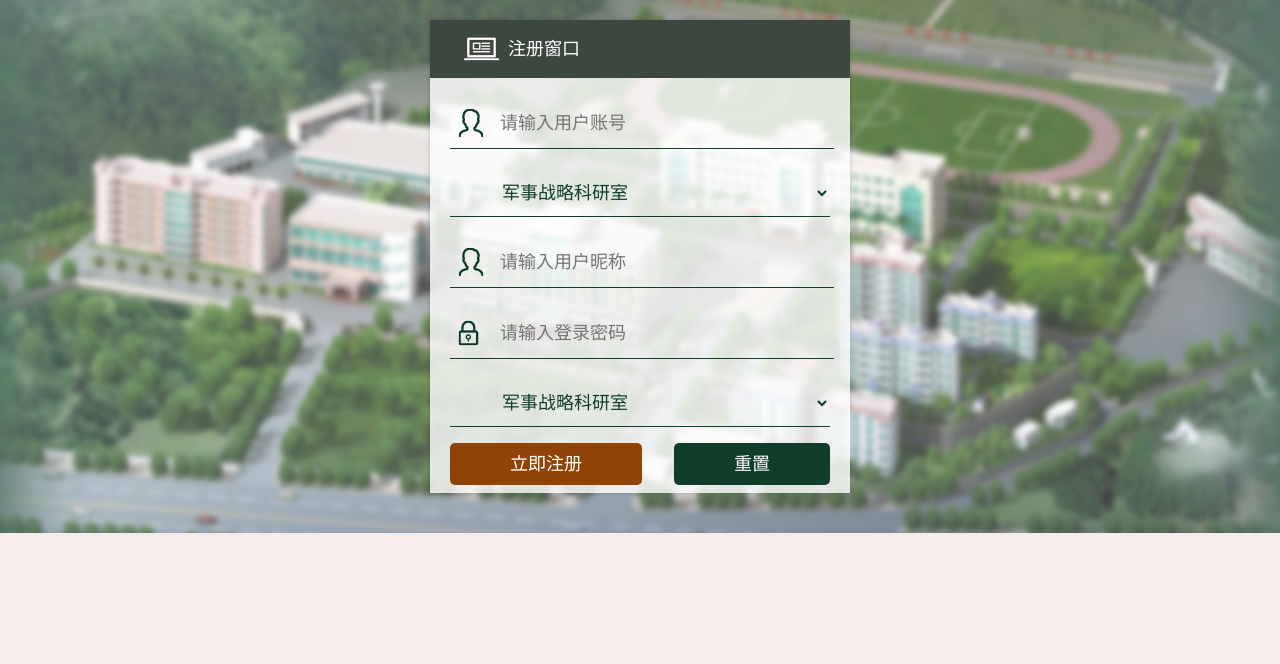
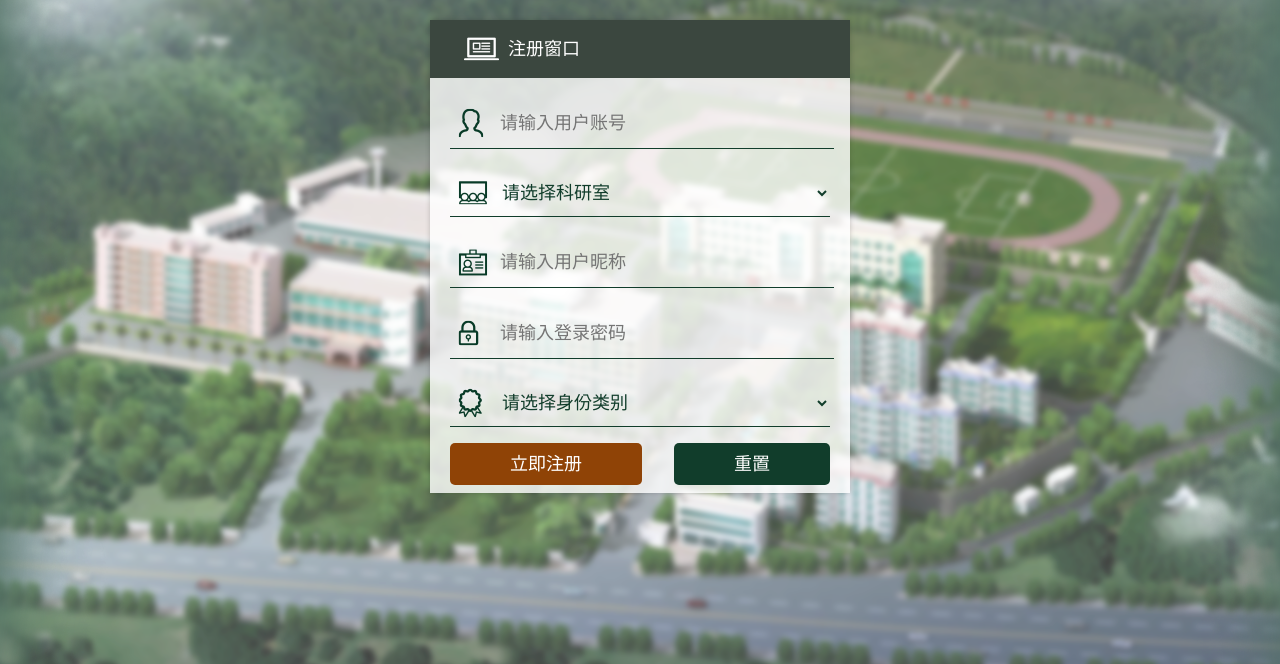
Before and after one commit to amely-7889986/GD-Military, a plain HTML site: page register.html in a window 1280 px wide. Shown: the part 136-800 px from the top of the page. Drawn offline with Linux system fonts and the light colour scheme.

Commit message:
finished project

```diff
--- a/css/less/login.less
+++ b/css/less/login.less
@@ -1,6 +1,9 @@
 .login-bg{
     .est-layout-page(100%);
+    height: 100%;
+    position: absolute;
     display: block;
+    background-size: 100%;
     background: #113d2b url(../../images/login-bg.png) center center no-repeat;
 }
 .login-section{
@@ -41,6 +44,9 @@
         }
         .login-key{
             background: url(../../images/icon-key.png) 8px center no-repeat;
+        }
+        .account{
+            background: url(../../images/icon-account.png) 8px center no-repeat;
         }
         .confirm{
             display: inline-block;
--- a/css/less/register.less
+++ b/css/less/register.less
@@ -18,6 +18,12 @@
             line-height: 38px;
             padding-right: 18px;
         }
+    }
+    .course{
+        background: url(../../images/icon-course.png) 8px center no-repeat;
+    }
+    .identity{
+        background: url(../../images/icon-identity.png) 8px center no-repeat;
     }
     .btn-register{
         display: inline-block;
--- a/register.html
+++ b/register.html
@@ -19,18 +19,18 @@
       <div class="login-info">
         <input type="text" class="login-name" placeholder="请输入用户账号">
         <select name="course" id="" class="course" placeholder="请选择科研室">
-          <option value="军事战略科研室">军事战略科研室</option>
+          <option value="军事战略科研室">请选择科研室</option>
           <option value="军事战略科研室">军事战略科研室</option>
           <option value="军事战略科研室">军事战略科研室</option>
           <option value="军事战略科研室">军事战略科研室</option>
         </select>
-        <input type="text" class="login-name" placeholder="请输入用户昵称">
+        <input type="text" class="account" placeholder="请输入用户昵称">
         <input type="text" class="login-key" placeholder="请输入登录密码">
-        <select name="course" id="" class="course" placeholder="请选择科研室">
-          <option value="军事战略科研室">军事战略科研室</option>
-          <option value="军事战略科研室">军事战略科研室</option>
-          <option value="军事战略科研室">军事战略科研室</option>
-          <option value="军事战略科研室">军事战略科研室</option>
+        <select name="course" id="" class="identity" placeholder="身份类别">
+          <option value="身份类别">请选择身份类别</option>
+          <option value="高级会员">高级会员</option>
+          <option value="普通会员">普通会员</option>
+          <option value="非会员">非会员</option>
         </select>
         <div class="btn-register">
           <a href="#" class="btn-sign" title="注册">立即注册</a>
```
Also changed, not shown: css/css/mian.css, images/icon-account.png (added), images/icon-course.png (added), images/icon-identity.png (added).
